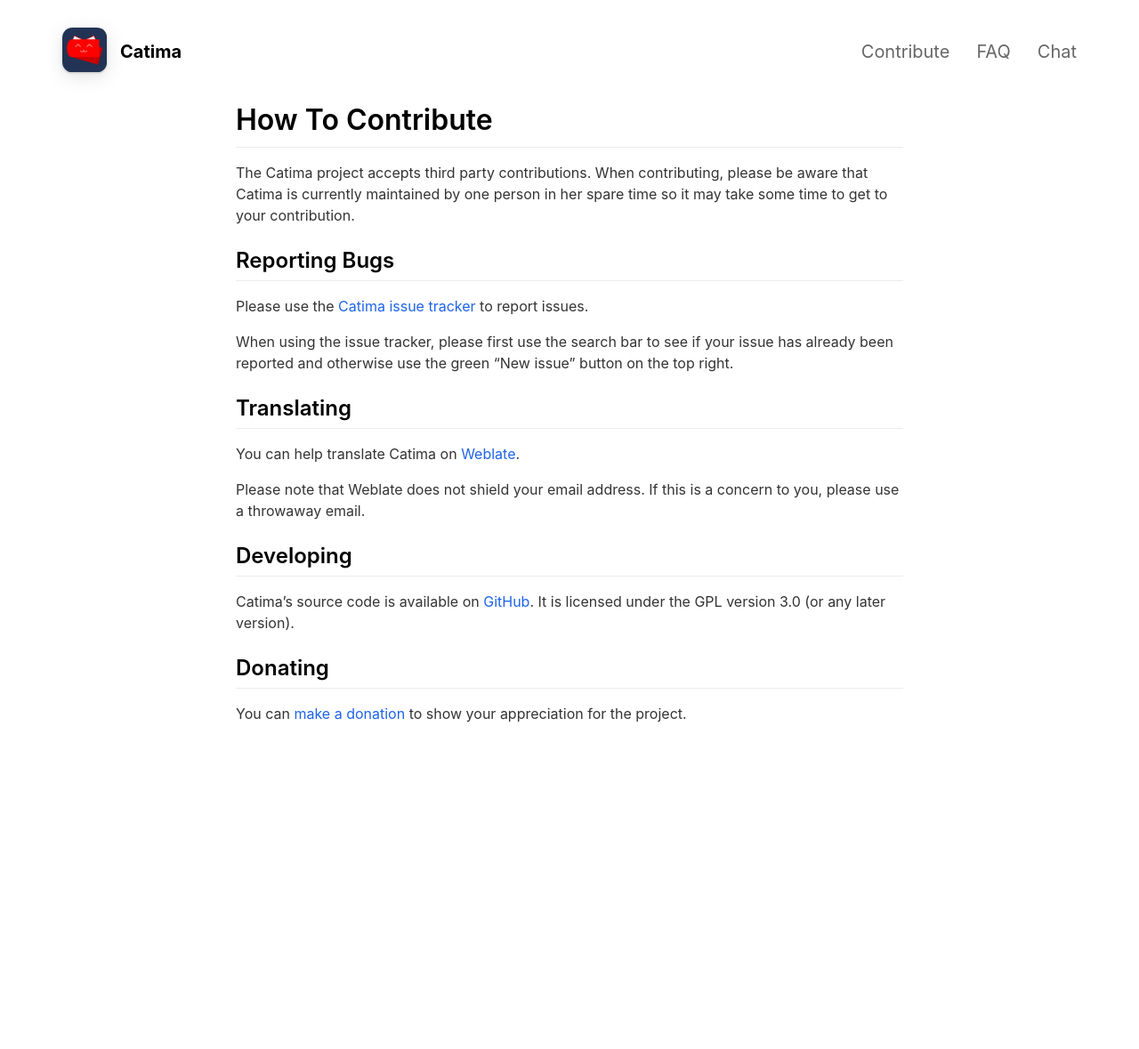
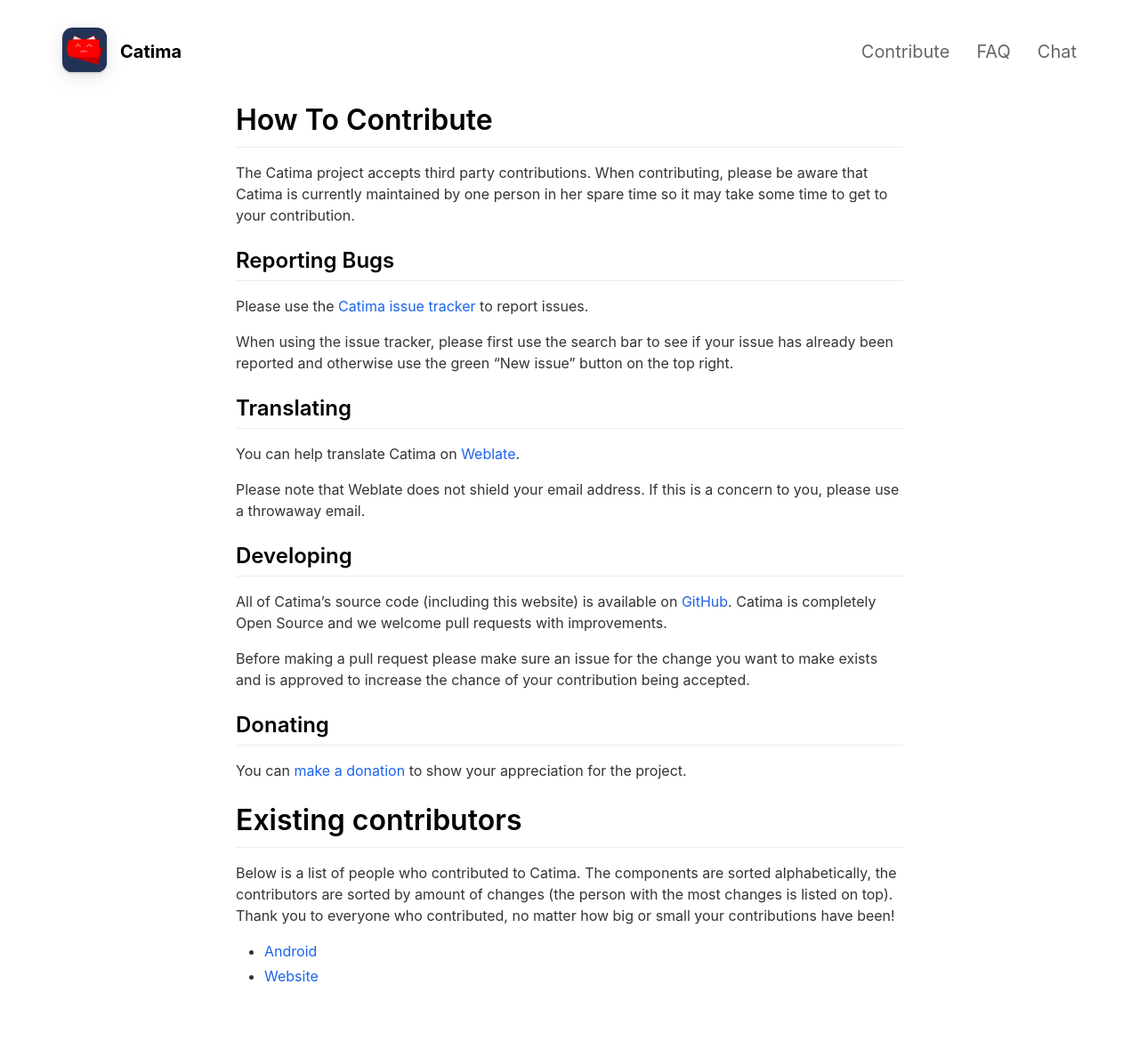
Before and after one commit to CatimaLoyalty/Website, a Jekyll site: the page built from _pages/contribute.md, in a window 1280 px wide. Shown: the whole page at 89% size. Built offline with Jekyll 4.4.1, drawn with Linux system fonts in a browser that asks for light colours; nearby versions of some CDN libraries; before the commit the page ends 900 px from its top, so only the background shows below that.

Commit message:
Add existing contributors to the website

```diff
--- a/_pages/contribute.md
+++ b/_pages/contribute.md
@@ -23,8 +23,17 @@ Please note that Weblate does not shield your email address. If this is a concer
 
 ## Developing
 
-Catima's source code is available on [GitHub](https://github.com/CatimaLoyalty/Android). It is licensed under the GPL version 3.0 (or any later version).
+All of Catima's source code (including this website) is available on [GitHub](https://github.com/CatimaLoyalty). Catima is completely Open Source and we welcome pull requests with improvements.
+
+Before making a pull request please make sure an issue for the change you want to make exists and is approved to increase the chance of your contribution being accepted.
 
 ## Donating
 
 You can [make a donation](/donate) to show your appreciation for the project.
+
+# Existing contributors
+
+Below is a list of people who contributed to Catima. The components are sorted alphabetically, the contributors are sorted by amount of changes (the person with the most changes is listed on top). Thank you to everyone who contributed, no matter how big or small your contributions have been!
+
+- [Android](/assets/contributors/android.txt)
+- [Website](/assets/contributors/website.txt)
```
Also changed, not shown: .github/workflows/contributors-to-file.yml (added).
